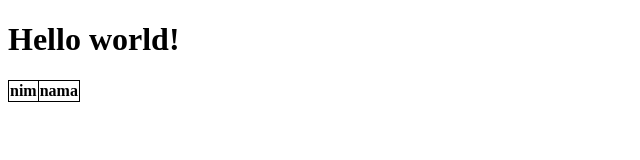
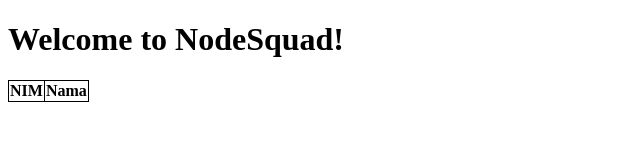
Before and after one commit to aliyarohayasiregar/tugas-5, a website: page public/index.html in a window 1280 px wide. Shown: the whole page, without its empty margins (0-640 px from the left). Drawn offline with Linux system fonts and the light colour scheme; no server answers.

Commit message:
rename project to nodesquad

```diff
--- a/package.json
+++ b/package.json
@@ -1,10 +1,10 @@
 {
-  "name": "jarvis",
+  "name": "nodesquad",
   "version": "1.0.0",
   "description": "",
   "main": "index.js",
   "scripts": {
-    "dev": "nodemon api"
+    "dev": "node --watch api"
   },
   "keywords": [],
   "author": "",
--- a/public/index.html
+++ b/public/index.html
@@ -17,11 +17,11 @@
     </style>
   </head>
   <body>
-    <h1>Hello world!</h1>
+    <h1>Welcome to NodeSquad!</h1>
     <table>
       <thead>
-        <th>nim</th>
-        <th>nama</th>
+        <th>NIM</th>
+        <th>Nama</th>
       </thead>
       <tbody></tbody>
     </table>
```
Also changed, not shown: README.md.
